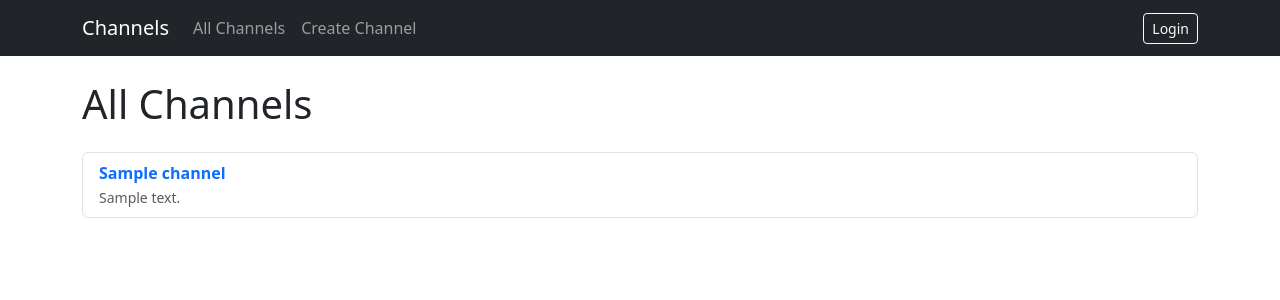
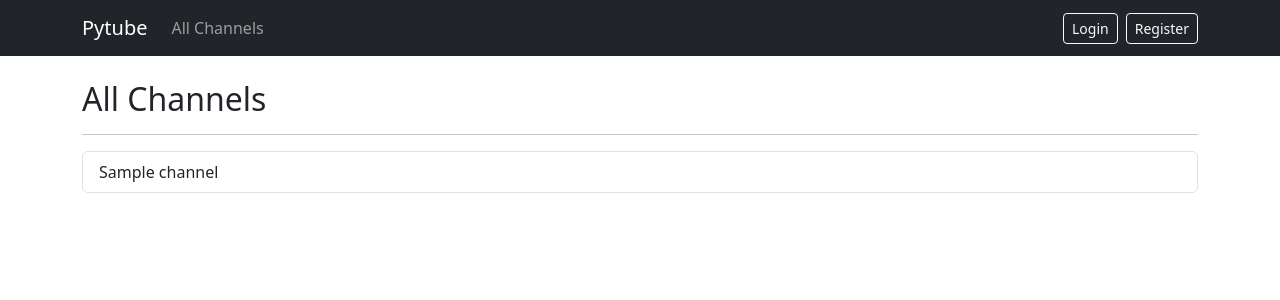
Before and after one commit to bhuvan1411/pytube, a Django app: template channels/templates/channels/list.html in a window 1280 px wide. Shown: the top 300 px of the page. Run offline with Django 5.2, Linux system fonts and the light colour scheme; the template is opened without the code that fills it: most values are stand-ins (such as "Sample title", 1, 10 or a date in 2020); parts of the project's set-up code (start-up, migrations or seed data) failed here and were passed over.

Commit message:
linked accounts and channels

```diff
--- a/accounts/urls.py
+++ b/accounts/urls.py
@@ -1,11 +1,10 @@
 from django.urls import path
-from .views import *
-
+from . import views
 
 app_name = 'accounts'
 
 urlpatterns = [
-    path('register/', register_view, name='register'),
-    path('login/', login_view, name='login'),
-    path('logout/', logout_view, name='logout'),
+    path('login/', views.login_view, name='login'),
+    path('register/', views.register_view, name='register'),
+    path('logout/', views.logout_view, name='logout'),
 ]
--- a/accounts/views.py
+++ b/accounts/views.py
@@ -25,7 +25,7 @@ def login_view(request):
             user = authenticate(username=username, password=password)
             if user is not None:
                 login(request, user)
-                return redirect('home')
+                return redirect('channels:list')
             else:
                 form.add_error(None,'Invalid username or password')
     else:
--- a/channels/admin.py
+++ b/channels/admin.py
@@ -3,5 +3,4 @@ from .models import Channel
 
 @admin.register(Channel)
 class ChannelAdmin(admin.ModelAdmin):
-    list_display = ('name', 'owner', 'created_at')
-    search_fields = ('name', 'owner__username')
+    list_display = ('id', 'name', 'owner', 'created_at')  # include created_at
--- a/channels/templates/channels/base.html
+++ b/channels/templates/channels/base.html
@@ -3,39 +3,54 @@
 <head>
     <meta charset="UTF-8">
     <meta name="viewport" content="width=device-width, initial-scale=1.0">
-    <title>{% block title %}Channels{% endblock %}</title>
+    <title>{% block title %}Pytube Channels{% endblock %}</title>
     <link href="https://cdn.jsdelivr.net/npm/bootstrap@5.3.2/dist/css/bootstrap.min.css" rel="stylesheet">
 </head>
 <body>
     <nav class="navbar navbar-expand-lg navbar-dark bg-dark">
         <div class="container">
-            <a class="navbar-brand" href="{% url 'channels:list' %}">Channels</a>
-            <div class="collapse navbar-collapse">
-                <ul class="navbar-nav me-auto">
+            <a class="navbar-brand" href="{% url 'channels:list' %}">Pytube</a>
+            <button class="navbar-toggler" type="button" data-bs-toggle="collapse" data-bs-target="#navbarNav">
+                <span class="navbar-toggler-icon"></span>
+            </button>
+
+            <div class="collapse navbar-collapse" id="navbarNav">
+                <ul class="navbar-nav me-auto mb-2 mb-lg-0">
                     <li class="nav-item">
                         <a class="nav-link" href="{% url 'channels:list' %}">All Channels</a>
                     </li>
+                    {% if user.is_authenticated %}
                         <li class="nav-item">
                             <a class="nav-link" href="{% url 'channels:create' %}">Create Channel</a>
                         </li>
+                    {% endif %}
                 </ul>
-                {#
+
+                <ul class="navbar-nav ms-auto mb-2 mb-lg-0">
                     {% if user.is_authenticated %}
+                        <li class="nav-item">
                             <span class="navbar-text text-light me-3">Hi, {{ user.username }}</span>
-  {# <a href="{% url 'logout' %}" class="btn btn-outline-light btn-sm">Logout</a> #}
-
+                        </li>
+                        <li class="nav-item">
+                            <a class="btn btn-outline-light btn-sm" href="{% url 'accounts:logout' %}">Logout</a>
+                        </li>
                     {% else %}
-  <a href="{% url 'login' %}" class="btn btn-outline-light btn-sm">Login</a>
+                        <li class="nav-item">
+                            <a class="btn btn-outline-light btn-sm me-2" href="{% url 'accounts:login' %}">Login</a>
+                        </li>
+                        <li class="nav-item">
+                            <a class="btn btn-outline-light btn-sm" href="{% url 'accounts:register' %}">Register</a>
+                        </li>
                     {% endif %}
-
-
-
+                </ul>
             </div>
         </div>
     </nav>
 
     <div class="container mt-4">
-        {% block content %}{% endblock %}
+        {% block content %}
+        <!-- Page-specific content will be injected here -->
+        {% endblock %}
     </div>
 
     <script src="https://cdn.jsdelivr.net/npm/bootstrap@5.3.2/dist/js/bootstrap.bundle.min.js"></script>
--- a/channels/templates/channels/detail.html
+++ b/channels/templates/channels/detail.html
@@ -9,8 +9,8 @@
 <p><strong>Created:</strong> {{ object.created_at|date:"Y-m-d H:i" }}</p>
 
 {% if user == object.owner %}
-    <a href="{% url 'channels:edit' object.pk %}" class="btn btn-primary">Edit</a>
-    <a href="{% url 'channels:delete' object.pk %}" class="btn btn-danger">Delete</a>
+    <a href="{% url 'channels:update' channel.id %}" class="btn btn-primary">Edit</a>
+    <a href="{% url 'channels:delete' channel.id %}" class="btn btn-danger">Delete</a>
 {% endif %}
 
 <a href="{% url 'channels:list' %}" class="btn btn-secondary mt-3">Back to List</a>
--- a/channels/templates/channels/list.html
+++ b/channels/templates/channels/list.html
@@ -1,30 +1,19 @@
-{% extends "channels/base.html" %}
+{% extends 'channels/base.html' %}
 
-{% block title %}Channels - List{% endblock %}
+{% block title %}All Channels{% endblock %}
 
 {% block content %}
-<h1 class="mb-4">All Channels</h1>
-
+<h2>All Channels</h2>
+<hr>
 {% if object_list %}
-    <ul class="list-group">
+    <div class="list-group">
         {% for channel in object_list %}
-            <li class="list-group-item d-flex justify-content-between align-items-center">
-                <div>
-                    <a href="{% url 'channels:detail' channel.pk %}" class="fw-bold text-decoration-none">
-                        {{ channel.name }}
-                    </a><br>
-                    <small class="text-muted">{{ channel.description|truncatechars:100 }}</small>
-                </div>
-                {% if user == channel.owner %}
-                    <div>
-                        <a href="{% url 'channels:edit' channel.pk %}" class="btn btn-sm btn-outline-primary">Edit</a>
-                        <a href="{% url 'channels:delete' channel.pk %}" class="btn btn-sm btn-outline-danger">Delete</a>
-                    </div>
-                {% endif %}
-            </li>
+            <a href="{% url 'channels:detail' channel.id %}" class="list-group-item list-group-item-action">
+                {{ channel.name }}
+            </a>
         {% endfor %}
-    </ul>
+    </div>
 {% else %}
-    <p>No channels found. <a href="{% url 'channels:create' %}">Create one?</a></p>
+    <p>No channels available. <a href="{% url 'channels:create' %}">Create one</a>.</p>
 {% endif %}
 {% endblock %}
--- a/channels/urls.py
+++ b/channels/urls.py
@@ -5,8 +5,8 @@ app_name = 'channels'
 
 urlpatterns = [
     path('', views.ChannelListView.as_view(), name='list'),
+    path('create/', views.ChannelCreateView.as_view(), name='create'),
     path('<int:pk>/', views.ChannelDetailView.as_view(), name='detail'),
-    path('create/', views.ChannelCreateView.as_view(), name='create'),
-    path('<int:pk>/edit/', views.ChannelUpdateView.as_view(), name='edit'),
+    path('<int:pk>/edit/', views.ChannelUpdateView.as_view(), name='update'),
     path('<int:pk>/delete/', views.ChannelDeleteView.as_view(), name='delete'),
 ]
--- a/pytube/urls.py
+++ b/pytube/urls.py
@@ -1,14 +1,8 @@
 from django.contrib import admin
 from django.urls import path, include
-from django.shortcuts import redirect
 
 urlpatterns = [
     path('admin/', admin.site.urls),
-
-    # Root redirects to channel list
-    path('', lambda request: redirect('channels:list'), name='home'),
-
-    # Include app URLs
-    path('accounts/', include('accounts.urls')),
-    path('channels/', include('channels.urls', namespace='channels')),
+    path('accounts/', include('accounts.urls', namespace='accounts')),
+    path('channels/', include(('channels.urls', 'channels'), namespace='channels')),
 ]
```
Also changed, not shown: channels/models.py (+4 -8 lines), channels/views.py (+37 -11 lines), pytube/settings.py (+6 -1 lines), pytube/templates/base.html (added, +32 -0 lines), channels/migrations/0002_alter_channel_options_remove_channel_banner_image_and_more.py (added), channels/migrations/0003_remove_channel_updated_at_alter_channel_description_and_more.py (added). Lines whose indentation alone changed are shown as unchanged.
